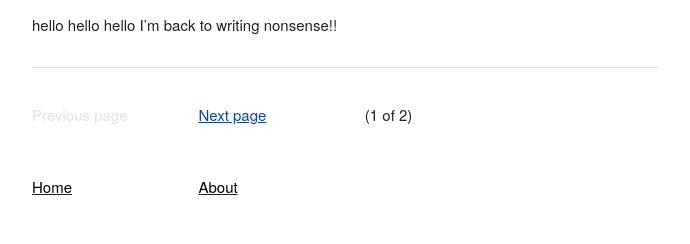
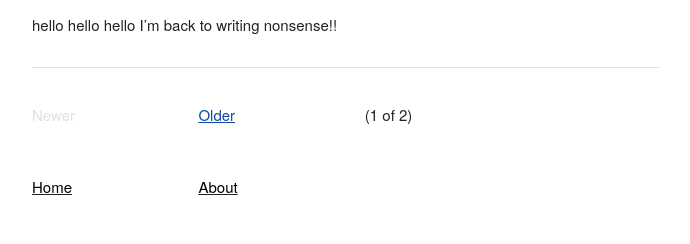
Before and after one commit to mt-trash/mt-trash.github.io, a Jekyll site: the page built from index.html, in a window 1280 px wide. Shown: the part 1056-1300 px from the top of the page, without its empty margins (128-818 px from the left). Built offline with Jekyll 4.4.1, drawn with Linux system fonts in a browser that asks for light colours; the list of posts is cut into pages by our own code.

Commit message:
Update index.html

```diff
--- a/index.html
+++ b/index.html
@@ -13,16 +13,16 @@ title: Empty Trash
 <div class="row">
   <div class="two columns" style="margin-bottom: 5%">
   {% if paginator.previous_page %}
-    <a href="{{ paginator.previous_page_path }}">Previous page</a>
+    <a href="{{ paginator.previous_page_path }}">Newer</a>
   {% else %}
-    <span class="inactive">Previous page</span>
+    <span class="inactive">Newer</span>
   {% endif %}
   </div>
   <div class="two columns" style="margin-bottom: 5%">
   {% if paginator.next_page %}
-    <a href="{{ paginator.next_page_path }}">Next page</a>
+    <a href="{{ paginator.next_page_path }}">Older</a>
   {% else %}
-    <span class="inactive">Next page</span>
+    <span class="inactive">Older</span>
   {% endif %}
   </div>
   <div class="two columns" style="margin-bottom: 5%">
```
